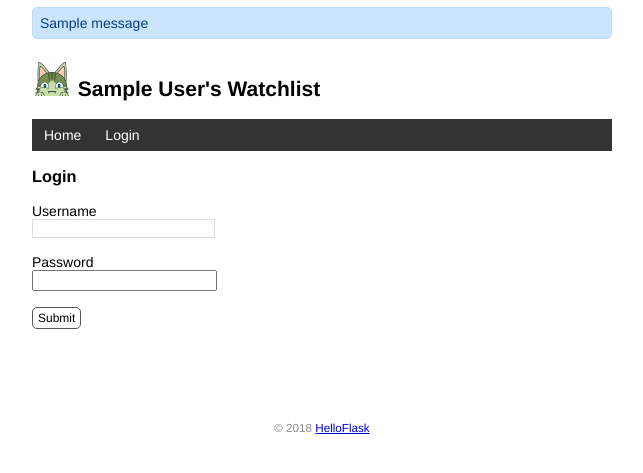
After one commit to xxp1983/watchlist, a Flask app: page /login in a window 1280 px wide. The commit adds this page. Shown: the top 473 px of the page, without its empty margins (318-961 px from the left). Run offline with Flask 2, Linux system fonts and the light colour scheme; tables that the repository leaves empty hold one stand-in row (values such as "Sample post"); one stand-in notice (Sample message) is shown.

Commit message:
User authentication with Flask-Login

```diff
--- a/app.py
+++ b/app.py
@@ -3,17 +3,48 @@
 import os
 import sys
 import click
-
-from flask import Flask, render_template
+from flask import Flask, render_template, request, url_for, redirect, flash
 from flask_sqlalchemy import SQLAlchemy
+from werkzeug.security import generate_password_hash, check_password_hash
+from flask_login import LoginManager, login_required, login_user, logout_user, current_user, UserMixin
 
 app = Flask(__name__)
 app.config['SQLALCHEMY_DATABASE_URI'] = 'sqlite:///' + os.path.join(app.root_path, 'data.db')
 app.config['SQLALCHEMY_TRACK_MODIFICATIONS'] = False  # 关闭对模型修改的监控
+app.config['SECRET_KEY'] = 'dev'
+
+login_manager = LoginManager(app)
+login_manager.login_view = 'login'
+login_manager.login_message = 'Your custom message'
+
+@login_manager.user_loader
+def load_user(user_id):
+    user = User.query.get(int(user_id))
+    return user
+
 
 db = SQLAlchemy(app)
 
-@app.cli.command() # 注册为命令
+class User(db.Model, UserMixin):
+    id = db.Column(db.Integer, primary_key=True)
+    name = db.Column(db.String(20))
+    username = db.Column(db.String(20))
+    password_hash = db.Column(db.String(128))
+
+    def set_password(self, password):
+        self.password_hash = generate_password_hash(password)
+
+    def validate_password(self, password):
+        return check_password_hash(self.password_hash, password)
+
+
+class Movie(db.Model): # 表名将会是 movie
+    id = db.Column(db.Integer, primary_key=True)
+    title = db.Column(db.String(60))
+    year = db.Column(db.String(4))
+
+
+@app.cli.command()
 @click.option('--drop', is_flag=True, help='Create after drop.')
 def initdb(drop):
     if drop:
@@ -22,16 +53,6 @@ def initdb(drop):
     else:
         db.create_all()
         click.echo('Initialized database.')
-
-# 创建数据库模型
-class User(db.Model): # 表名将会是 user（自动生成，小写处理）
-    id = db.Column(db.Integer, primary_key=True)
-    name = db.Column(db.String(20))
-
-class Movie(db.Model): # 表名将会是 movie
-    id = db.Column(db.Integer, primary_key=True)
-    title = db.Column(db.String(60))
-    year = db.Column(db.String(4))
 
 
 @app.cli.command()
@@ -62,6 +83,27 @@ def forge():
     click.echo('Done.')
 
 
+@app.cli.command()
+@click.option('--username', prompt=True, help='The username used to login.')
+@click.option('--password', prompt=True, hide_input=True, confirmation_prompt=True, help='The password used to login.')
+def admin(username, password):
+    """Create user."""
+    db.create_all()
+
+    user = User.query.first()
+    if user is not None:
+        click.echo('Updating user...')
+        user.username = username
+        user.set_password(password) # 设置密码
+    else:
+        click.echo('Creating user...')
+        user = User(username=username, name='Admin')
+        user.set_password(password)
+        db.session.add(user)
+        db.session.commit()
+        click.echo('Done.')
+
+
 # 模板上下文处理函数
 @app.context_processor
 def inject_user():
@@ -73,8 +115,106 @@ def inject_user():
 def page_not_found(e):
     return render_template('404.html'), 404
 
+@app.route('/', methods=['GET', 'POST'])
+def index():
+    if request.method == 'POST':
+        if not current_user.is_authenticated:  # 如果当前用户未认证
+            return redirect(url_for('index'))
 
-@app.route('/')
-def index():
-    movies = Movie.query.all()  # 读取所有电影记录
-    return render_template('index.html', movies=movies)
+        title = request.form.get('title')
+        year = request.form.get('year')
+
+        if not title or not year or len(year) > 4 or len(title) > 60:
+            flash('Invalid input.')
+            return redirect(url_for('index'))
+
+        movie = Movie(title=title, year=year)
+        db.session.add(movie)
+        db.session.commit()
+        flash('Item created.')
+        return redirect(url_for('index'))
+
+    user = User.query.first()
+    movies = Movie.query.all()
+    return render_template('index.html', user=user, movies=movies)
+
+
+@app.route('/movie/edit/<int:movie_id>', methods=['GET', 'POST'])
+@login_required
+def edit(movie_id):
+    movie = Movie.query.get_or_404(movie_id)
+    if request.method == 'POST':
+        title = request.form['title']
+        year = request.form['year']
+        if not title or not year or len(year) > 4 or len(title) > 60:
+            flash('Invalid input.')
+            return redirect(url_for('edit', movie_id=movie_id))
+
+        movie.title = title
+        movie.year = year
+        db.session.commit()
+        return redirect(url_for('index'))
+
+    return render_template('edit.html', movie=movie)
+
+
+@app.route('/movie/delete/<int:movie_id>', methods=['POST'])
+@login_required
+def delete(movie_id):
+    movie = Movie.query.get_or_404(movie_id)
+    db.session.delete(movie)
+    db.session.commit()
+    flash('Item deleted.')
+    return redirect(url_for('index'))
+
+
+@app.route('/login', methods=['GET', 'POST'])
+def login():
+    if request.method == 'POST':
+        username = request.form['username']
+        password = request.form['password']
+        if not username or not password:
+            flash('Invalid input.')
+            return redirect(url_for('login'))
+
+        user = User.query.first()
+
+        # 验证用户名和密码是否一致
+        if username == user.username and user.validate_password(password):
+            login_user(user)
+            flash('Login success.')
+            return redirect(url_for('index'))
+
+        flash('Invalid username or password.')
+        return redirect(url_for('login'))
+
+    return render_template('login.html')
+
+
+@app.route('/logout')
+@login_required
+def logout():
+    logout_user() # 登出用户
+    flash('Goodbye.')
+    return redirect(url_for('index'))
+
+
+@app.route('/settings', methods=['GET', 'POST'])
+@login_required
+def settings():
+    if request.method == 'POST':
+        name = request.form['name']
+        if not name or len(name) > 20:
+            flash('Invalid input.')
+            return redirect(url_for('settings'))
+
+        current_user.name = name
+        # current_user 会返回当前登录用户的数据库记录对象
+        # 等同于下面的用法
+        # user = User.query.first()
+        # user.name = name
+        db.session.commit()
+        flash('Settings updated.')
+        return redirect(url_for('index'))
+
+    return render_template('settings.html')
--- a/static/style.css
+++ b/static/style.css
@@ -86,3 +86,50 @@ footer {
     text-align: center;
     padding: 10px;
 }
+
+
+/* 覆盖某些浏览器对 input 元素定义的字体 */
+input[type=submit] {
+    font-family: inherit;
+}
+
+input[type=text] {
+    border: 1px solid #ddd;
+}
+
+input[name=year] {
+    width: 50px;
+}
+
+.btn {
+    font-size: 12px;
+    padding: 3px 5px;
+    text-decoration: none;
+    cursor: pointer;
+    background-color: white;
+    color: black;
+    border: 1px solid #555555;
+    border-radius: 5px;
+}
+
+.btn:hover {
+    text-decoration: none;
+    background-color: black;
+    color: white;
+    border: 1px solid black;
+}
+
+.alert {
+    position: relative;
+    padding: 7px;
+    margin: 7px 0;
+    border: 1px solid transparent;
+    color: #004085;
+    background-color: #cce5ff;
+    border-color: #b8daff;
+    border-radius: 5px;
+}
+
+.inline-form {
+    display: inline;
+}
--- a/templates/base.html
+++ b/templates/base.html
@@ -12,6 +12,10 @@
 </head>
 
 <body>
+    {% for message in get_flashed_messages() %}
+        <div class="alert">{{ message }}</div>
+    {% endfor %}
+
     <h2>
         <img alt="Avatar" class="avatar" src="{{ url_for('static', filename='images/avatar.png') }}">
         {{ user.name }}'s Watchlist
@@ -20,6 +24,13 @@
     <nav>
         <ul>
             <li><a href="{{ url_for('index') }}">Home</a></li>
+            {% if current_user.is_authenticated %}
+                <li><a href="{{ url_for('settings') }}">Settings</a></li>
+                <li><a href="{{ url_for('logout') }}">Logout</a></li>
+            {% else %}
+                <li><a href="{{ url_for('login') }}">Login</a></li>
+            {% endif %}
+
         </ul>
     </nav>
 
--- /dev/null
+++ b/templates/login.html
@@ -0,0 +1,13 @@
+{% extends 'base.html' %}
+
+{% block content %}
+<h3>Login</h3>
+<form method="post">
+    Username<br>
+    <input type="text" name="username" required><br><br>
+    Password<br>
+    <!-- 密码输入框的 type 属性使用 password，会将输入值显示为圆点 -->
+    <input type="password" name="password" required><br><br>
+    <input class="btn" type="submit" name="submit" value="Submit">
+</form>
+{% endblock %}
```
Also changed, not shown: templates/edit.html (added, +10 -0 lines), templates/index.html (+15 -0 lines), templates/settings.html (added, +10 -0 lines).
